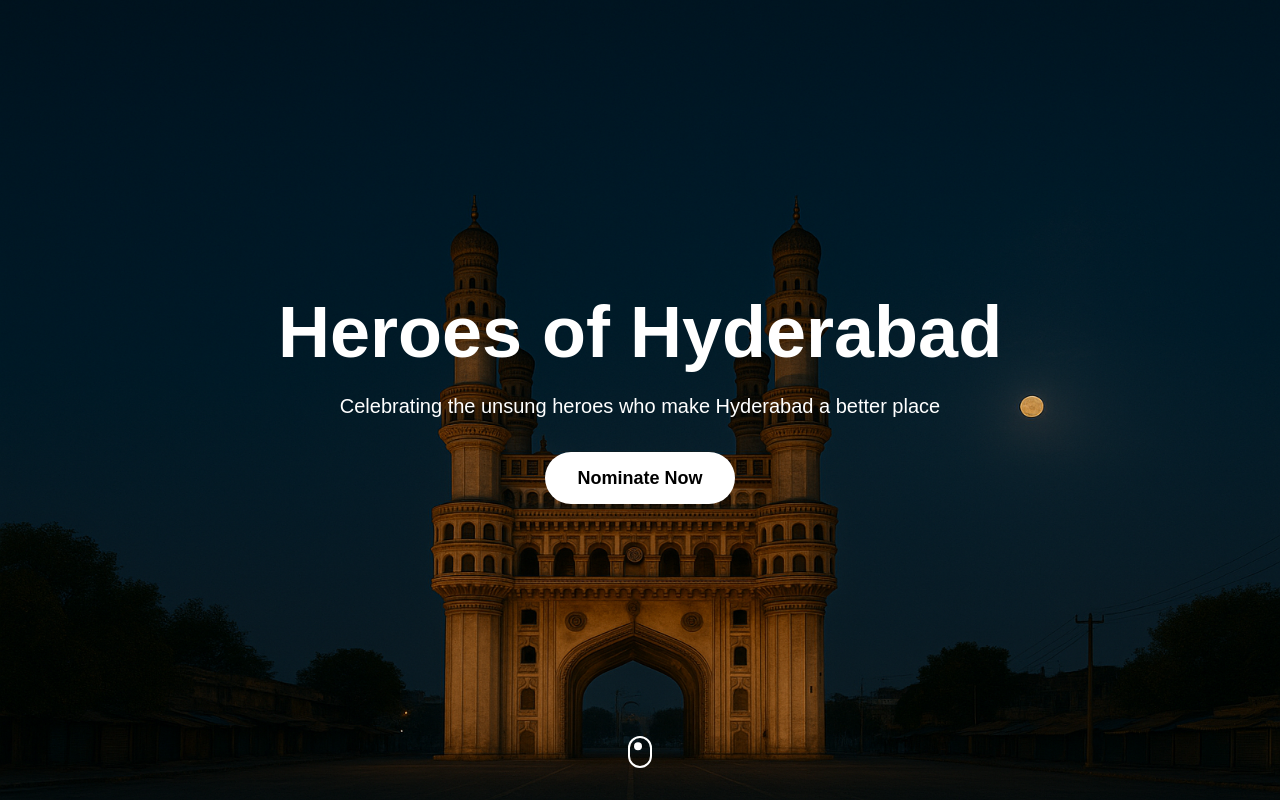
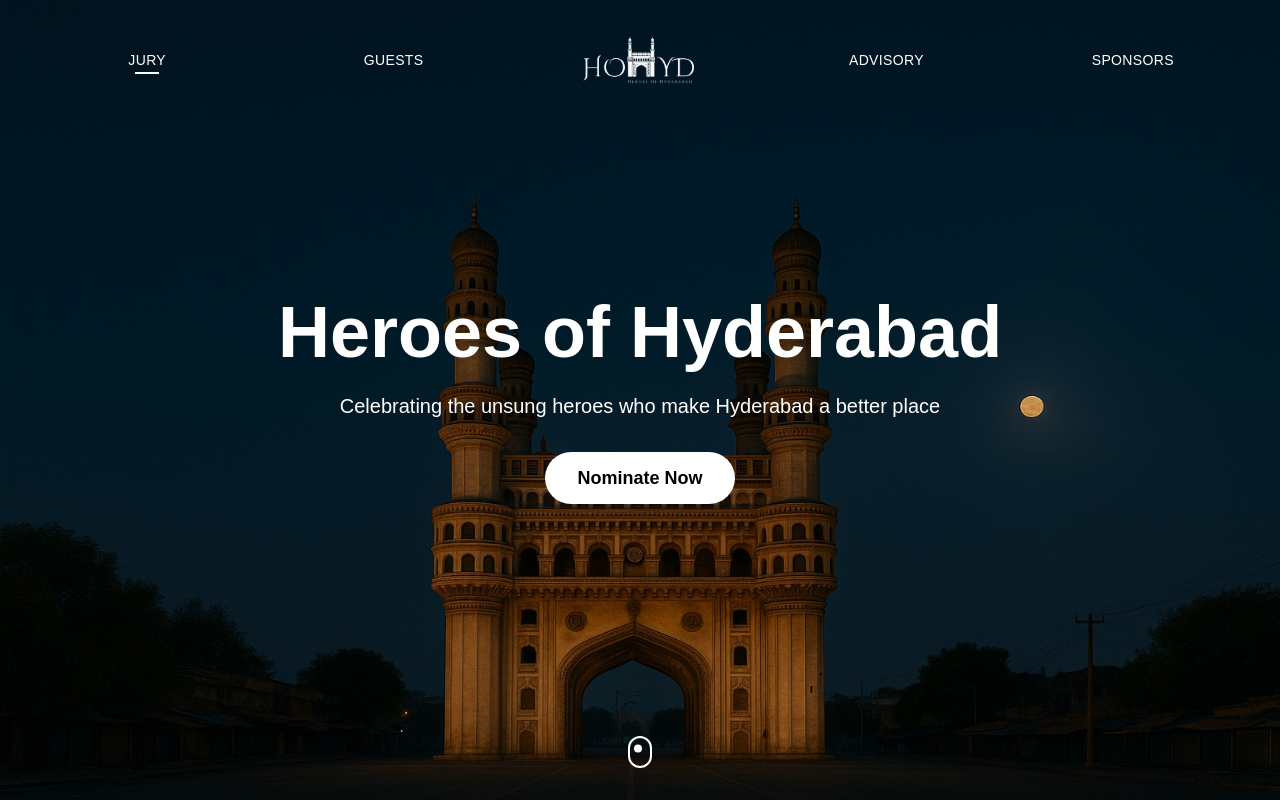
Before and after one commit to Shar1q-codes/hoh-final, a Next.js app: page / in a window 1280 px wide. Shown: the top 800 px of the page. Built offline with nearby package versions, Linux system fonts and the light colour scheme.

Commit message:
whew finally

```diff
--- a/src/app/page.tsx
+++ b/src/app/page.tsx
@@ -33,26 +33,20 @@ export default function Home() {
   }, []);
 
   return (
-    <>
-      {/* Global background fallback */}
-      {/* <div className="fixed top-0 left-0 w-full h-full bg-white -z-20" /> */}
+    <div className="relative min-h-screen bg-black">
+      <Navigation />
 
-      <div className="relative z-0">
-        <Navigation />
-
-        {/* Hero Section - Topmost Layer */}
-        <div id="intro" className="relative z-[100]">
+      {/* Hero Section - Isolated Stacking Context */}
+      <div className="relative isolate">
+        <div id="intro" className="relative z-[150]">
           <IntroScene />
         </div>
+      </div>
 
-        {/* Other Sections - Muted Until Intro Completes */}
-        <div
-          className={`${
-            introLock ? "pointer-events-none opacity-0" : "opacity-100"
-          } transition-opacity duration-700`}
-        >
-          {/* FIX: Add spacing so section appears after hero finishes */}
-          <ParallaxWrapper speed={0.2} className="relative z-40 mt-[50vh]">
+      {/* Other Sections - Separate Stacking Context */}
+      {!introLock && (
+        <div className="relative z-[50]">
+          <ParallaxWrapper speed={0.2} className="relative mt-[130vh]">
             <div id="what-is-hoh">
               <WhatIsHoH />
             </div>
@@ -141,7 +135,7 @@ export default function Home() {
 
           <Footer />
         </div>
-      </div>
-    </>
+      )}
+    </div>
   );
 }
--- a/src/components/IntroScene.tsx
+++ b/src/components/IntroScene.tsx
@@ -13,39 +13,43 @@ export default function IntroScene() {
     offset: ["start start", "end start"],
   });
 
-  // Background Zoom-Out & Fade
-  const bgScale = useTransform(scrollYProgress, [0, 1], [1, 3]);
-  const bgOpacity = useTransform(scrollYProgress, [0, 1], [1, 0.5]);
+  // Scene fade out
+  const sceneOpacity = useTransform(scrollYProgress, [0, 1], [1, 0]);
+  const sceneScale = useTransform(scrollYProgress, [0, 1], [1, 1.5]);
 
-  // Content Motion
+  // Content motion
   const contentOpacity = useTransform(scrollYProgress, [0, 0.3], [1, 0]);
-  const contentScale = useTransform(scrollYProgress, [0, 1], [1, 0.8]);
+  const contentScale = useTransform(scrollYProgress, [0, 1], [1, 0.85]);
   const contentY = useTransform(scrollYProgress, [0, 1], ["0%", "-100px"]);
 
   return (
-    <div
-      ref={containerRef}
-      className="relative h-[200vh] z-[100]" // ✅ Top layer scroll trap
-    >
-      {/* Sticky Hero Layer */}
-      <div className="sticky top-0 h-screen min-h-[600px] overflow-hidden origin-top">
-        {/* Background Charminar */}
+    <div ref={containerRef} className="h-[130vh] relative z-[10]">
+      {/* Fullscreen Fixed Layer */}
+      <motion.div
+        style={{ opacity: sceneOpacity }}
+        className="fixed top-0 left-0 w-full h-screen z-[150] bg-black isolate overflow-hidden"
+      >
+        {/* Background Image */}
         <motion.div
-          style={{ scale: bgScale, opacity: bgOpacity }}
-          className="absolute top-0 left-0 w-full h-full z-10 overflow-hidden origin-top"
+          style={{ scale: sceneScale }}
+          className="absolute inset-0 z-10"
         >
           <Image
             src={images.hyderabadSkyline}
             alt="Center Charminar"
             fill
-            className="object-fit max-w-none"
             priority
+            className="object-fit"
           />
         </motion.div>
 
-        {/* HERO CONTENT */}
+        {/* Hero Content */}
         <motion.div
-          style={{ opacity: contentOpacity, scale: contentScale, y: contentY }}
+          style={{
+            opacity: contentOpacity,
+            scale: contentScale,
+            y: contentY,
+          }}
           className="relative z-20 flex h-full flex-col items-center justify-center px-4 text-center text-white"
         >
           <motion.h1
@@ -80,7 +84,7 @@ export default function IntroScene() {
           </motion.div>
         </motion.div>
 
-        {/* SCROLL INDICATOR */}
+        {/* Scroll Indicator */}
         <motion.div
           initial={{ opacity: 0 }}
           animate={{ opacity: 1 }}
@@ -99,7 +103,7 @@ export default function IntroScene() {
             />
           </div>
         </motion.div>
-      </div>
+      </motion.div>
     </div>
   );
 }
--- a/src/components/Navigation.tsx
+++ b/src/components/Navigation.tsx
@@ -51,7 +51,7 @@ const Navigation = () => {
   };
 
   return (
-    <nav className="fixed top-0 left-0 right-0 z-50 bg-transparent">
+    <nav className="fixed top-0 left-0 right-0 z-[200] bg-transparent">
       {/* Desktop Layout */}
       <div className="hidden md:grid grid-cols-5 h-24 items-center text-white max-w-[1920px] mx-auto px-6">
         {navItems.slice(0, 2).map((item) => (
```
